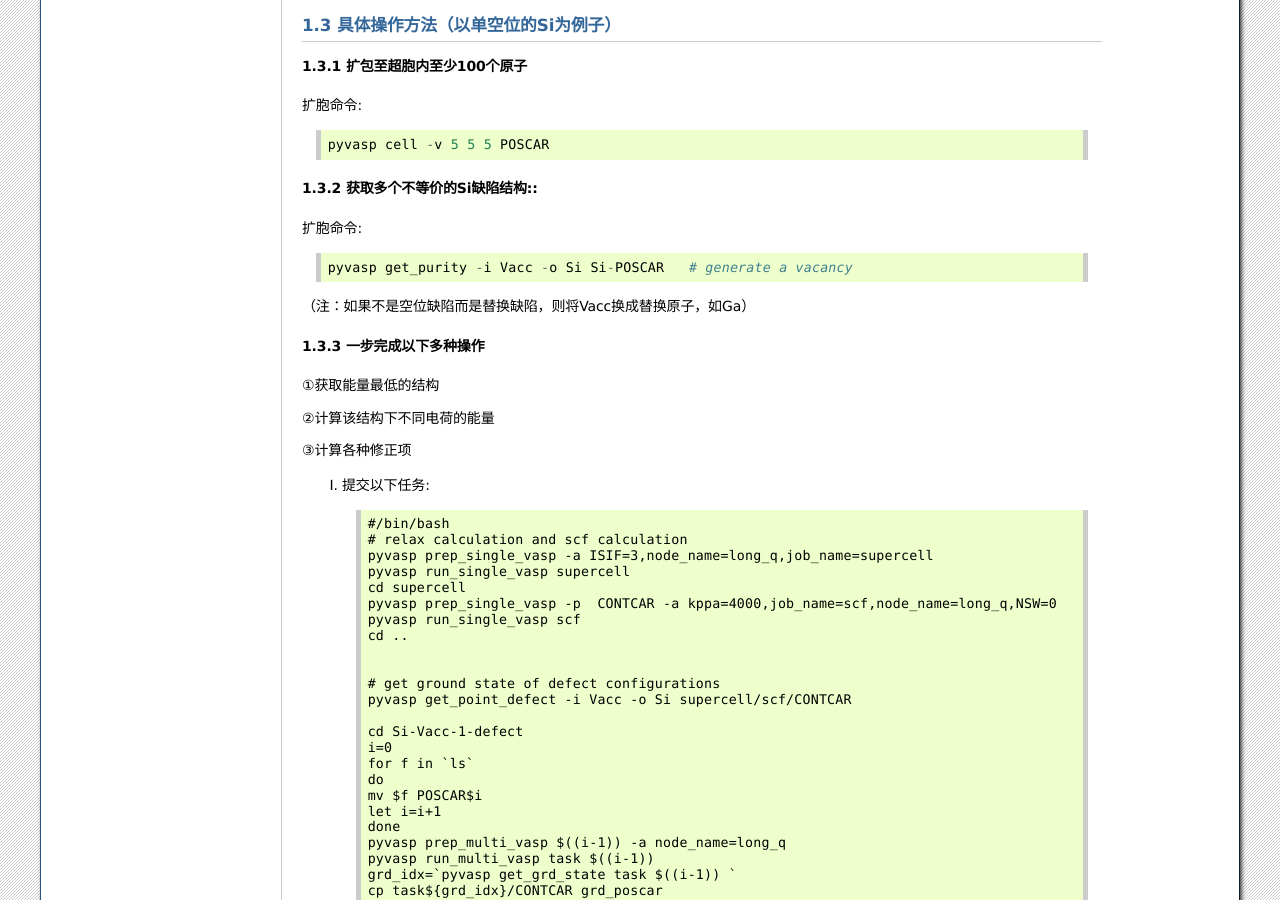
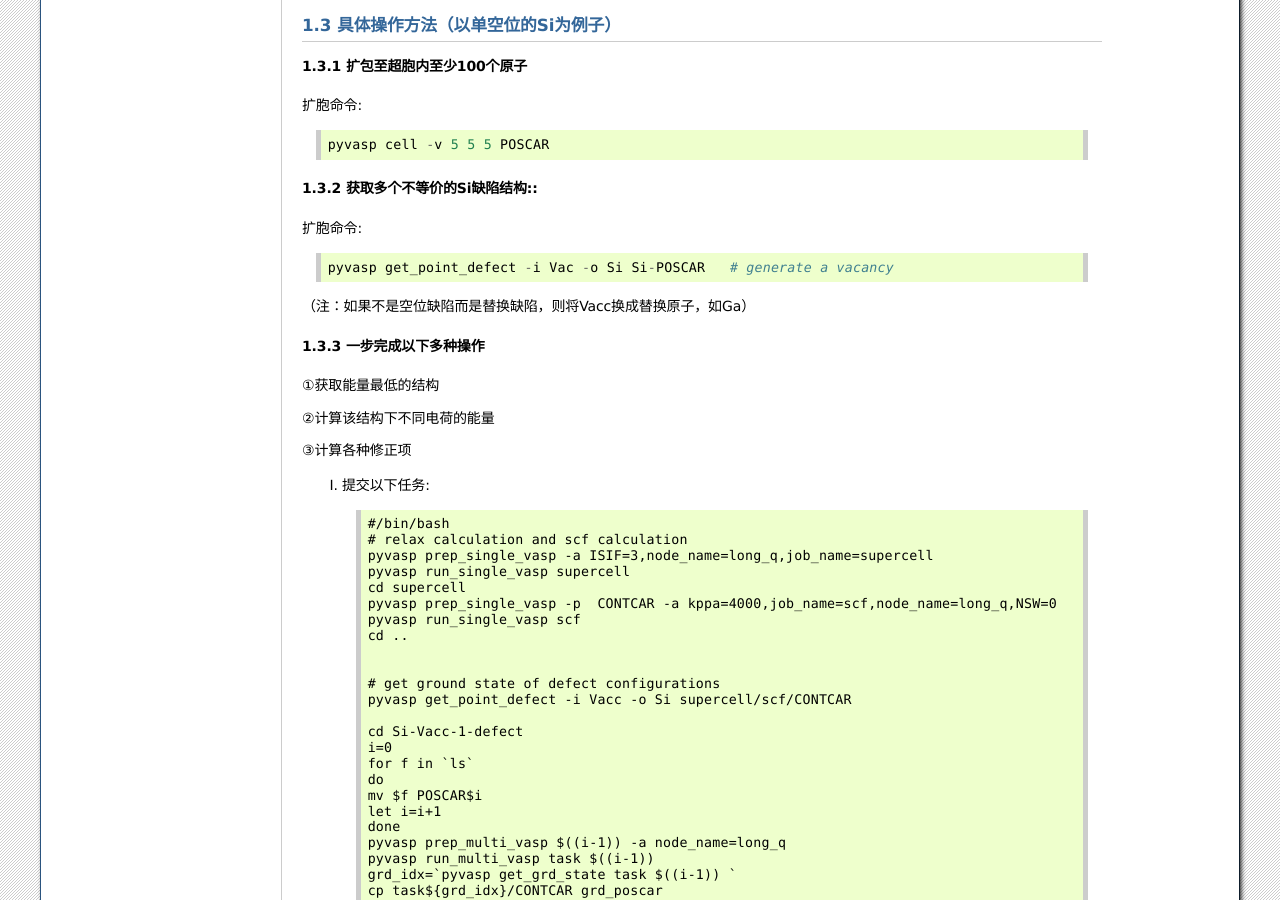
Before and after one commit to ChangChunHe/pyvaspflow, a Sphinx documentation site: the page built from docs/source/example.rst, in a window 1280 px wide and 900 px high, scrolled down 3254 px. Built offline with Sphinx 7.4.7, drawn with Linux system fonts in a browser that asks for light colours.

Commit message:
update docs

```diff
--- a/docs/source/example.rst
+++ b/docs/source/example.rst
@@ -126,7 +126,7 @@ pyvasp get_grd_state::
 扩胞命令::
 
 
-    pyvasp get_purity -i Vacc -o Si Si-POSCAR   # generate a vacancy
+    pyvasp get_point_defect -i Vac -o Si Si-POSCAR   # generate a vacancy
 
 （注：如果不是空位缺陷而是替换缺陷，则将Vacc换成替换原子，如Ga）
 
```
